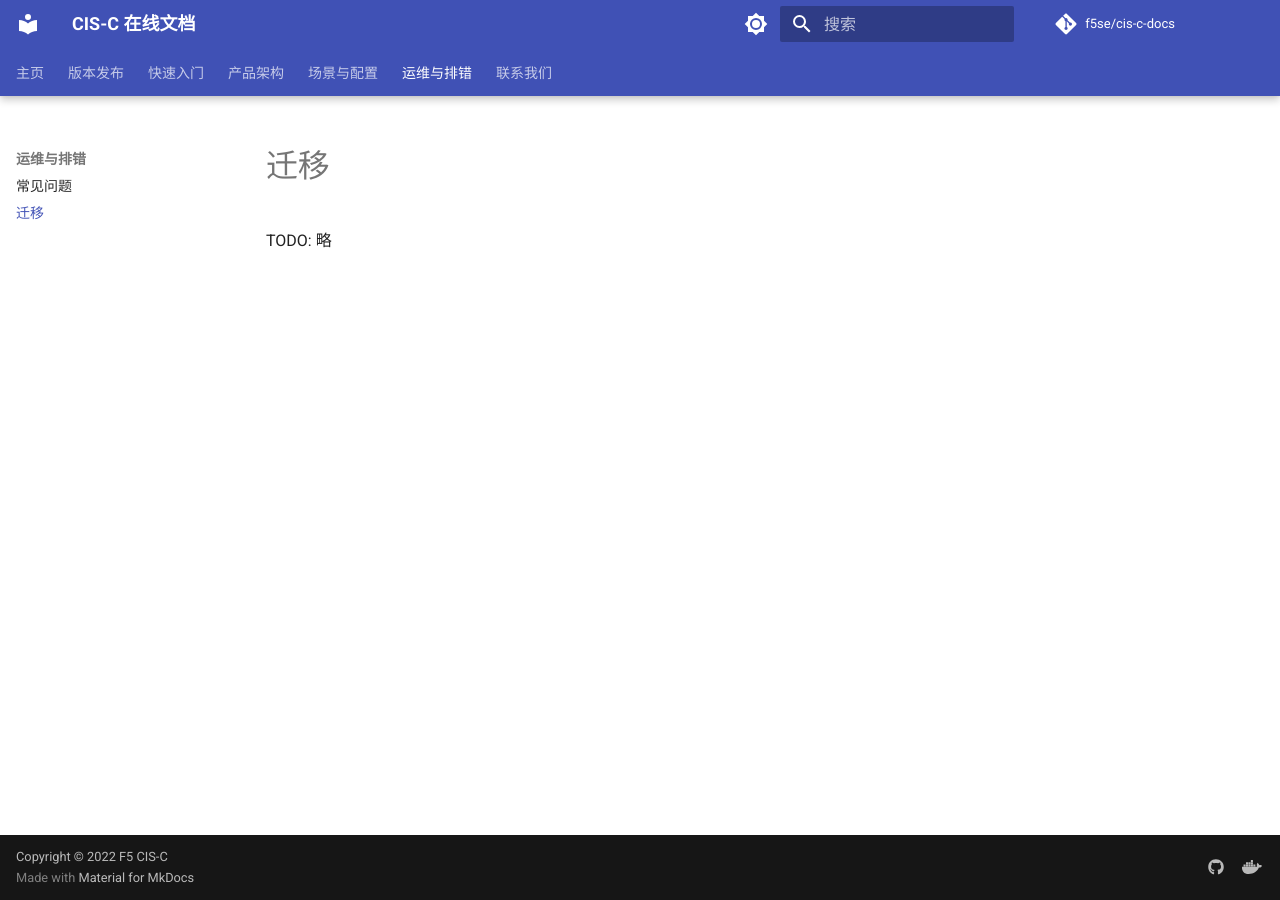
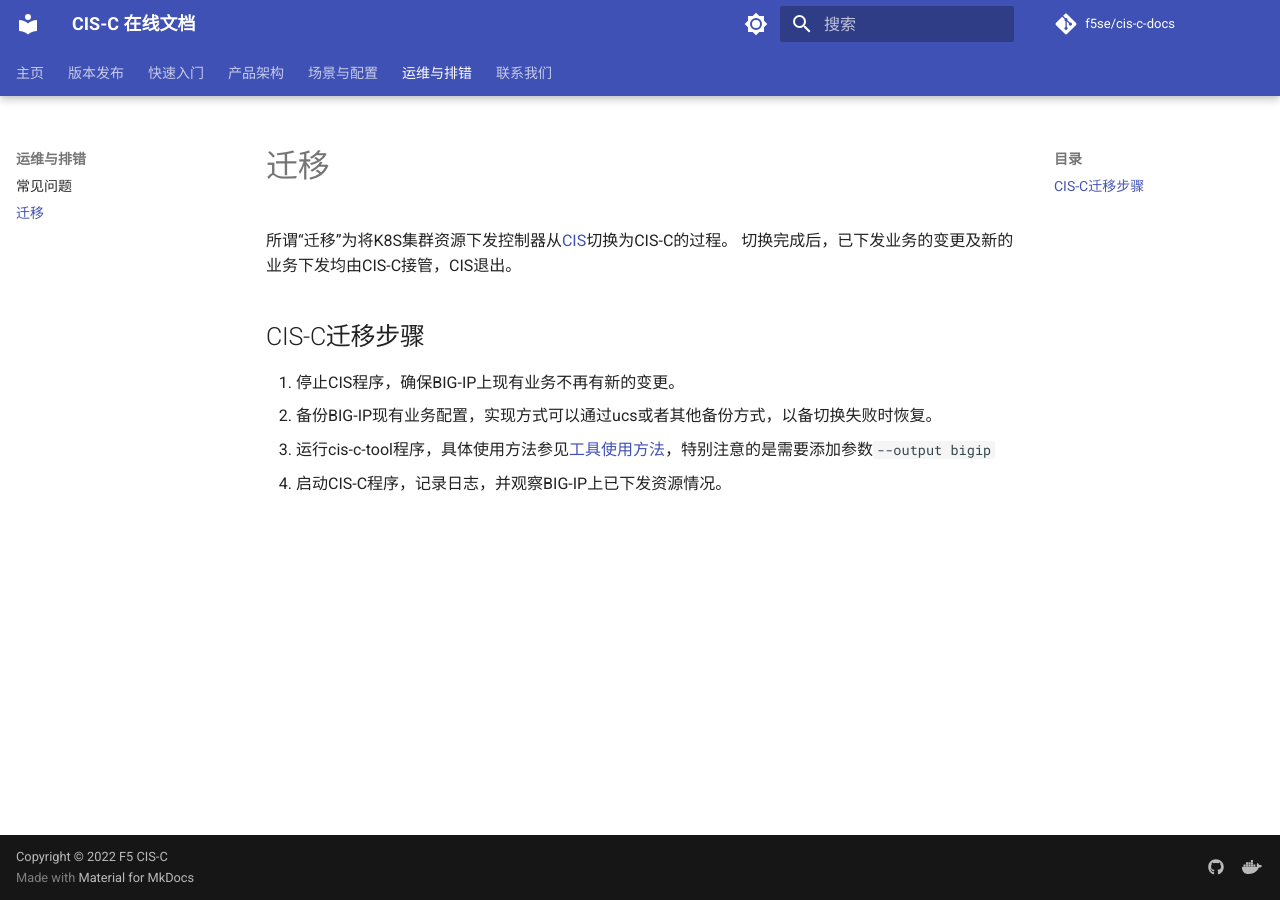
Before and after one commit to f5se/cis-c-docs, an MkDocs documentation site: the page built from docs/Operation-and-troubleshooting/migration.md, in a window 1280 px wide. Built offline with MkDocs 1.6.1 and Material for MkDocs 9.7.7, drawn with Linux system fonts in a browser that asks for light colours; comment, search, counter and statistics services are not loaded.

Commit message:
add migration docs.

```diff
--- a/docs/Operation-and-troubleshooting/migration.md
+++ b/docs/Operation-and-troubleshooting/migration.md
@@ -1,3 +1,11 @@
 # 迁移
 
-TODO: 略
+所谓“迁移”为将K8S集群资源下发控制器从[CIS](https://clouddocs.f5.com/containers/latest/)切换为CIS-C的过程。
+切换完成后，已下发业务的变更及新的业务下发均由CIS-C接管，CIS退出。
+
+## CIS-C迁移步骤
+
+1. 停止CIS程序，确保BIG-IP上现有业务不再有新的变更。
+2. 备份BIG-IP现有业务配置，实现方式可以通过ucs或者其他备份方式，以备切换失败时恢复。
+3. 运行cis-c-tool程序，具体使用方法参见[工具使用方法](https://gitee.com/zongzw/kic-tool#%E5%B7%A5%E5%85%B7%E4%BD%BF%E7%94%A8%E6%96%B9%E6%B3%95)，特别注意的是需要添加参数`--output bigip`
+4. 启动CIS-C程序，记录日志，并观察BIG-IP上已下发资源情况。
```
